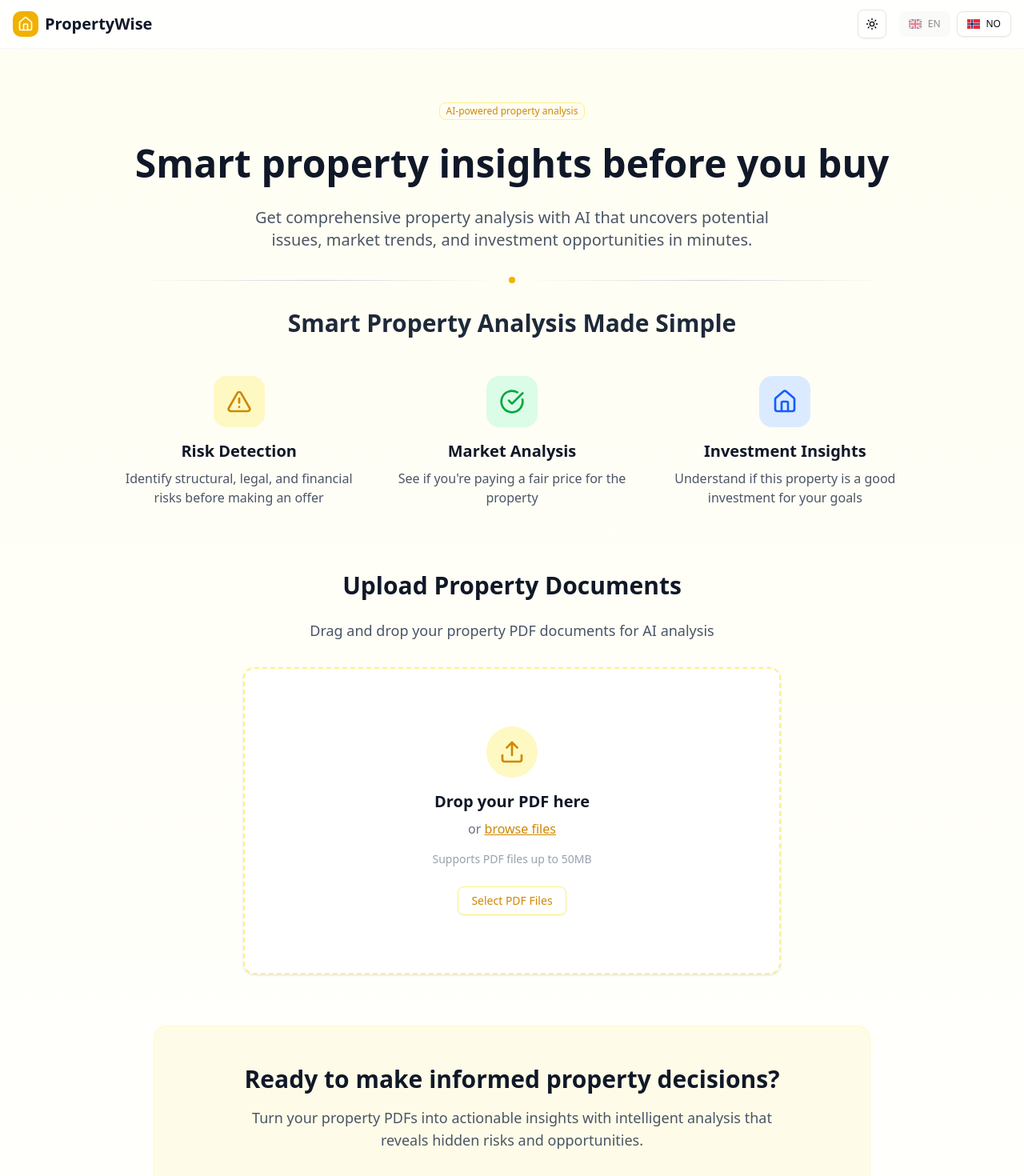
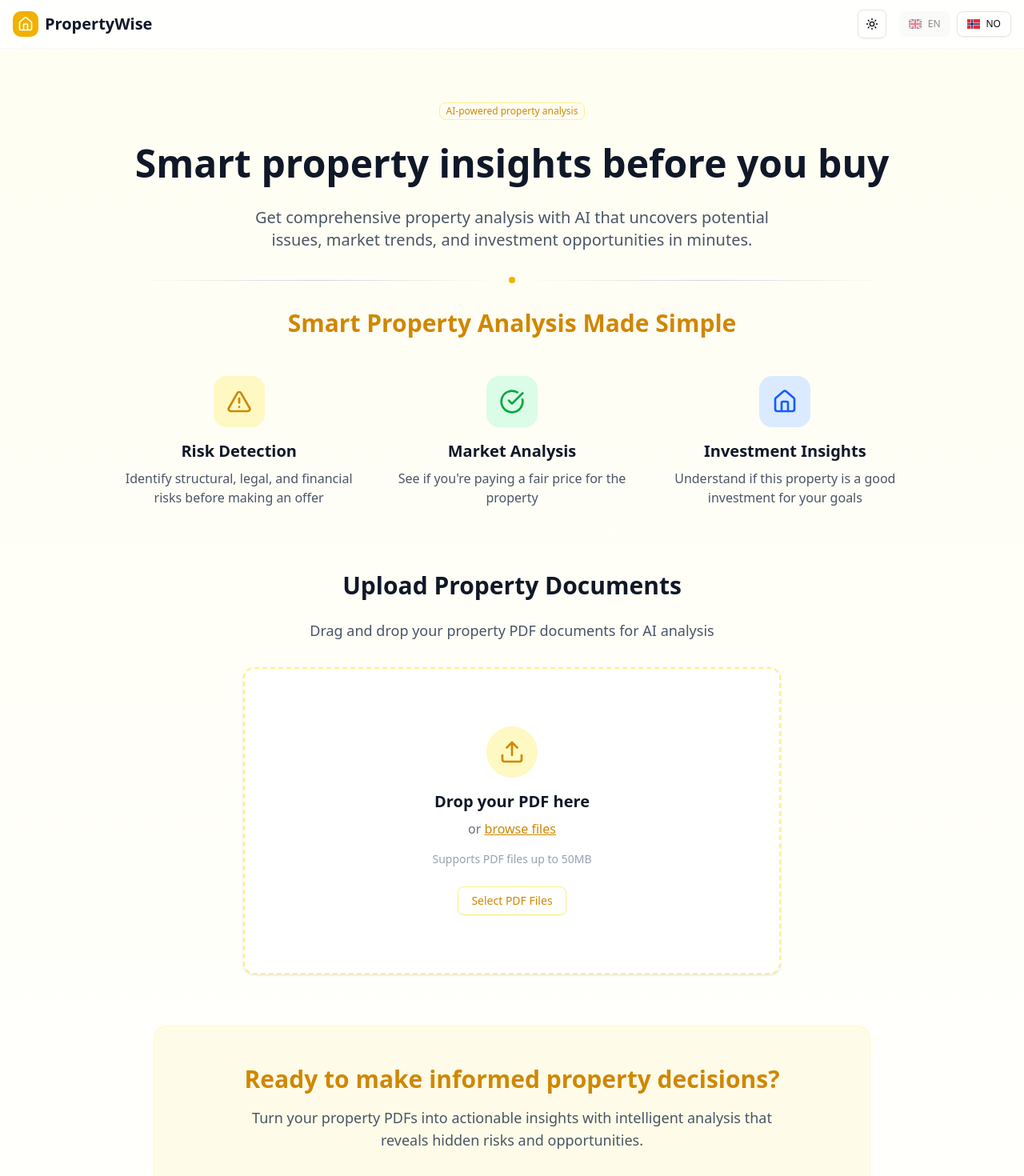
Before and after one commit to gkintu/propertywise, a Next.js app: page /en in a window 1280 px wide. Shown: the top 1470 px of the page at 80% size. Built offline with nearby package versions, Linux system fonts and the light colour scheme.

Commit message:
feat:  Update font color of greeting and CTA title to match "browse files" yellow for brand consistency

```diff
--- a/app/[locale]/page.tsx
+++ b/app/[locale]/page.tsx
@@ -81,7 +81,7 @@ export default function Home({ params }: PageProps) {
           </div>
 
           <div className="mt-8">
-            <h2 className="text-3xl font-semibold text-gray-800 dark:text-[#F9FAFB] mb-4">
+            <h2 className="text-3xl font-semibold text-yellow-600 dark:text-[#FBBF24] mb-4">
               {t('greeting')}
             </h2>
           </div>
@@ -364,7 +364,7 @@ export default function Home({ params }: PageProps) {
         {/* CTA Section */}
         <section className="py-16 text-center">
           <div className="bg-yellow-50 dark:bg-gray-800/50 rounded-2xl p-12 max-w-4xl mx-auto border border-yellow-100 dark:border-gray-600/40">
-            <h2 className="text-3xl font-bold text-gray-900 dark:text-[#F9FAFB] mb-4">{t('cta.title')}</h2>
+            <h2 className="text-3xl font-bold text-yellow-600 dark:text-[#FBBF24] mb-4">{t('cta.title')}</h2>
             <p className="text-lg text-gray-600 dark:text-[#D1D5DB] mb-8 max-w-2xl mx-auto">
               {t('cta.description')}
             </p>
```
